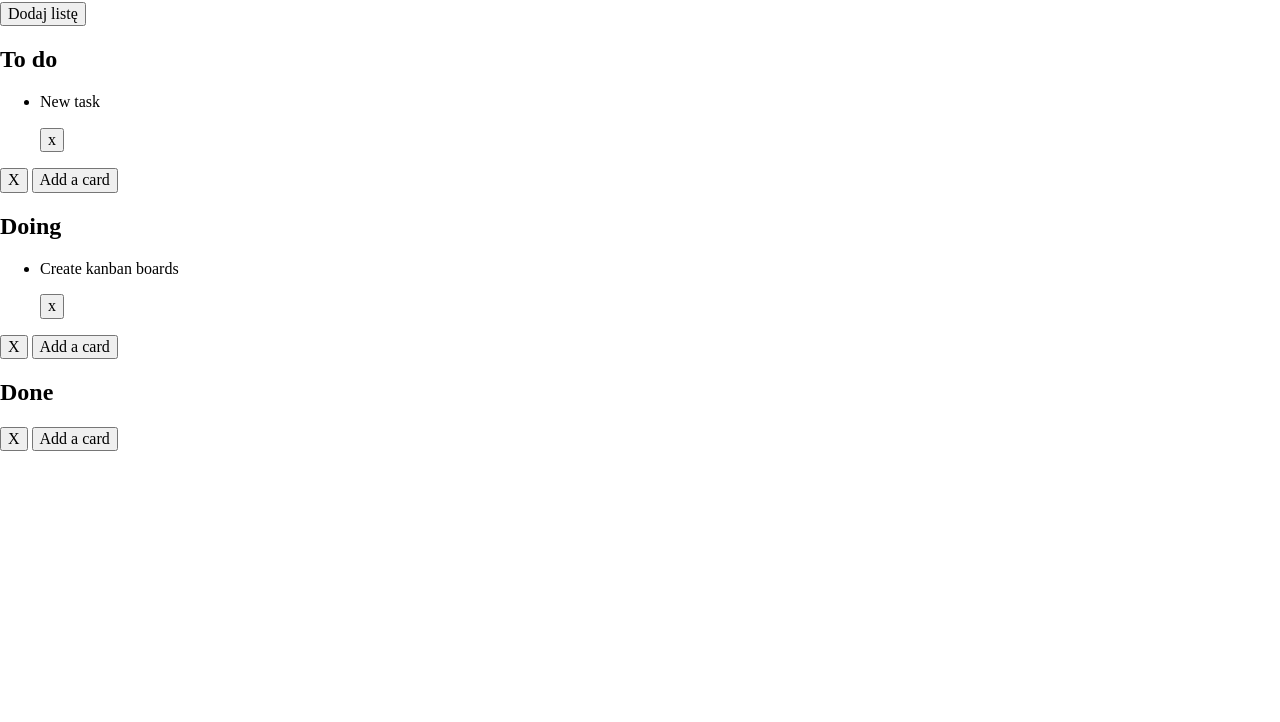
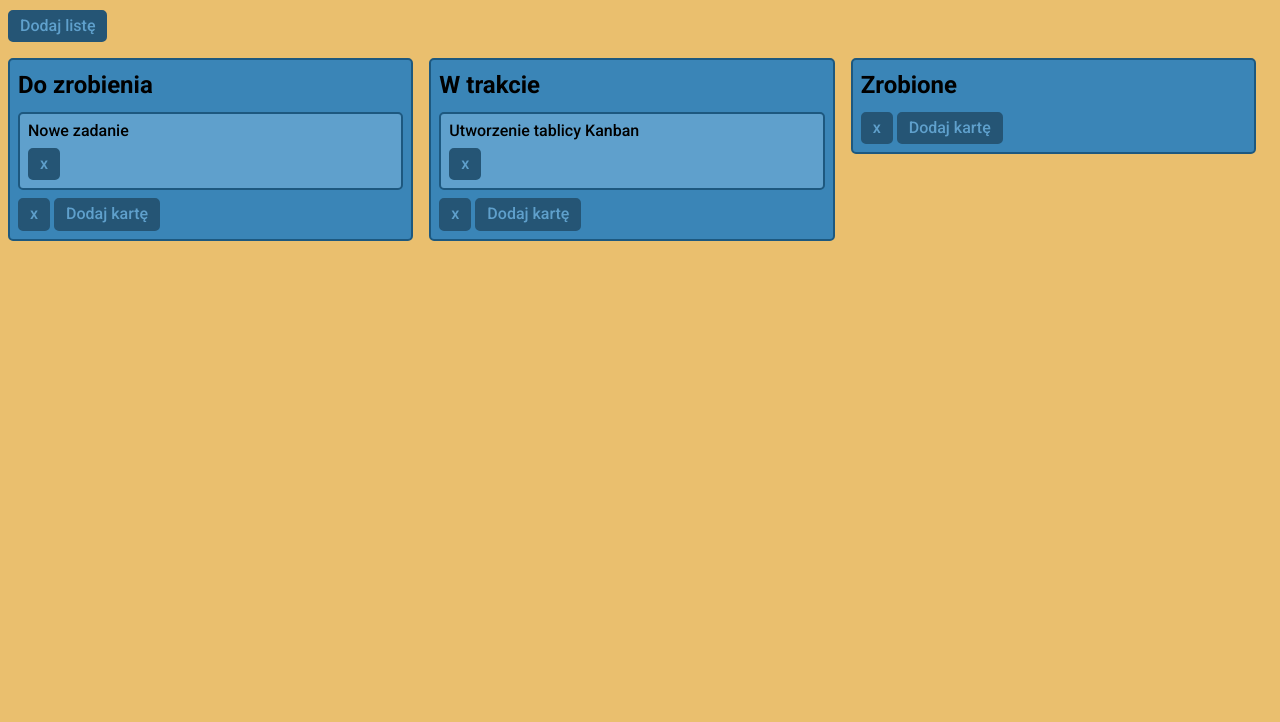
Before and after one commit to geestaq/kanban, a website: page index.html in a window 1280 px wide. Shown: the part 78-800 px from the top of the page. Drawn offline with nearby package versions, Linux system fonts and the light colour scheme.

Commit message:
Add styles

```diff
--- a/index.html
+++ b/index.html
@@ -3,6 +3,7 @@
     <head>
         <meta charset="UTF-8">
 		<meta name="viewport" content="width=device-width, initial-scale=1.0">
+		<link href="https://fonts.googleapis.com/css?family=Roboto:300,500,700" rel="stylesheet">
 		<link rel="stylesheet" type="text/css" href="css/style.css">
         <title>15.6 Tablica Kanban</title>
     </head>
@@ -10,15 +11,15 @@
 		<div id="board" class="board">
 		    <h1>Tablica Kanban</h1>
 		    <button class="create-column">Dodaj listę</button>
-		    <div class="column-container">
+		    <div class="column-container row">
 		    </div>
 		</div>
 		<script id="column-template" type="x-tmpl-mustache">
 		    <div class="column">
 		        <h2 class="column-title">{{ name }}</h2>
 		        <ul id="{{ id }}" class="column-card-list"></ul>
-		        <button class="btn-delete">X</button>
-		        <button class="add-card">Add a card</button>
+		        <button class="btn-delete">x</button>
+		        <button class="add-card">Dodaj kartę</button>
 		    </div>
 		</script>
 		<script id="card-template" type="x-tmpl-mustache">
--- a/js/script.js
+++ b/js/script.js
@@ -9,7 +9,7 @@ document.addEventListener('DOMContentLoaded', function() {
 
 		this.id = randomString();
 		this.name = name;
-		this.element = generateTemplate('column-template', { id: this.id, name: this.name });
+		this.element = generateTemplate('column-template', { id: this.id, name: this.name }, 'div', ['col-lg-4','col-md-6','col-sm-12']);
 
 		//zdarzenie kolumny
 		this.element.querySelector('.column').addEventListener('click', function (event) {
@@ -83,11 +83,9 @@ document.addEventListener('DOMContentLoaded', function() {
 	});
 
 	// CREATING COLUMNS
-	var todoColumn = new Column('To do');
-	var doingColumn = new Column('Doing');
-	var doneColumn = new Column('Done');
-//console.log(todoColumn);
-//console.log(doingColumn);
+	var todoColumn = new Column('Do zrobienia');
+	var doingColumn = new Column('W trakcie');
+	var doneColumn = new Column('Zrobione');
 
 	// ADDING COLUMNS TO THE BOARD
 	board.addColumn(todoColumn);
@@ -95,8 +93,8 @@ document.addEventListener('DOMContentLoaded', function() {
 	board.addColumn(doneColumn);
 
 	// CREATING CARDS
-	var card1 = new Card('New task');
-	var card2 = new Card('Create kanban boards');
+	var card1 = new Card('Nowe zadanie');
+	var card2 = new Card('Utworzenie tablicy Kanban');
 
 	// ADDING CARDS TO COLUMNS
 	todoColumn.addCard(card1);
@@ -104,9 +102,7 @@ document.addEventListener('DOMContentLoaded', function() {
 
 	//funkcja inicjalizujaca sortable.js na elemencie
 	function initSortable(id) {
-//console.log(id);
 		var el = document.getElementById(id);
-//console.log(el);
 		var sortable = Sortable.create(el, {
 			group: 'kanban',
 			sort: true
@@ -123,13 +119,21 @@ document.addEventListener('DOMContentLoaded', function() {
 	}
 
 	//funkcja zwraca element html wygenerowany na podstawie szablonu mustache
-	function generateTemplate(name, data, basicElement) {
+	function generateTemplate(name, data, basicElement, elementClasses) {
 		const template = document.getElementById(name).innerHTML;
 		const element = document.createElement(basicElement || 'div');
 
 		Mustache.parse(template);
 		element.innerHTML = Mustache.render(template, data);
 
+		//dodanie klas do elementu
+		elementClasses = elementClasses || [];
+		if(elementClasses.length > 0) {
+			for(let i in elementClasses) {
+				element.classList.add(elementClasses[i]);
+			}
+		}
+
 		return element;
 	}
 });
--- a/sass/_layout.scss
+++ b/sass/_layout.scss
@@ -0,0 +1,9 @@
+* {
+  box-sizing: border-box;
+}
+
+body {
+	font-family: 'Roboto', sans-serif;
+	background-color: #eabf6e;
+	padding: .5em;
+}
--- /dev/null
+++ b/sass/components/_grid.scss
@@ -0,0 +1,56 @@
+/*
+*** FLEX GRID
+*/
+
+.container {
+  width: 100%;
+  max-width: 1170px;
+  margin: 0 auto;
+  padding-left: 15px;
+  padding-right: 15px;
+}
+
+.container-fluid {
+  width: 100%;
+  padding-left: 15px;
+  padding-right: 15px;
+}
+
+.row {
+  display: flex;
+  flex-wrap: wrap;
+}
+
+.space-between {
+	align-content: space-between;
+}
+
+.space-around {
+	align-content: space-around;
+}
+
+@mixin grid($prefix) {
+  @for $i from 1 through 12 {
+    .col-#{$prefix}-#{$i} {
+      $width: 100% / 12 * $i;
+      flex: 0 0 $width;
+      max-width: $width;
+    }
+  }
+}
+
+@media(max-width: 767px) {
+  @include grid('sm');
+}
+
+@media(min-width: 768px) {
+  @include grid('md');
+}
+
+@media(min-width: 992px) {
+  @include grid('lg');
+}
+
+@media(min-width: 1200px) {
+  @include grid('xl');
+}
--- /dev/null
+++ b/sass/components/_kanban.scss
@@ -0,0 +1,47 @@
+button {
+	border: 2px solid #255575;
+	background-color: #255575;
+	border-radius: 5px;
+	padding: 5px 10px;
+	color: #5fa0cc;
+	&:hover {
+		border: 2px solid #77c8ff;
+		color: #77c8ff;
+		cursor: pointer;
+	}
+}
+
+.board {
+	.column-container {
+		margin-top: 1em;
+	}
+	.column {
+		margin: 0 1em 1em 0;
+		padding: 0 .5em .5em .5em;
+		border: 2px solid #1d587f;
+		border-radius: 5px;
+		background-color: #3a85b7;
+		.column-title {
+			margin: .5em 0;
+		}
+		.column-card-list {
+			list-style-type: none;
+			margin: 0;
+			padding: 0;
+			.card {
+				border: 2px solid #1d587f;
+				background-color: #5fa0cc;
+				border-radius: 5px;
+				margin-bottom: .5em;
+				padding: .5em;
+				.card-description {
+					margin-top: 0;
+					margin-bottom: .5em;
+				}
+				.btn-delete {
+
+				}
+			}
+		}
+	}
+}
--- a/sass/style.scss
+++ b/sass/style.scss
@@ -1,4 +1,6 @@
 @import "variables";
 @import "mixins";
 @import "normalize";
+@import "components/grid";
+@import "components/kanban";
 @import "layout";
```
Also changed, not shown: css/style.css.
